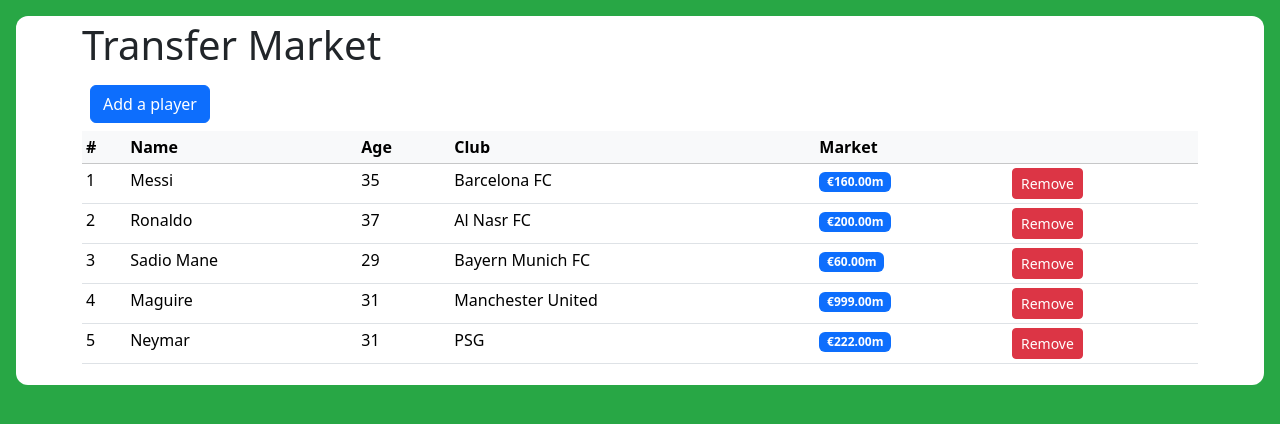
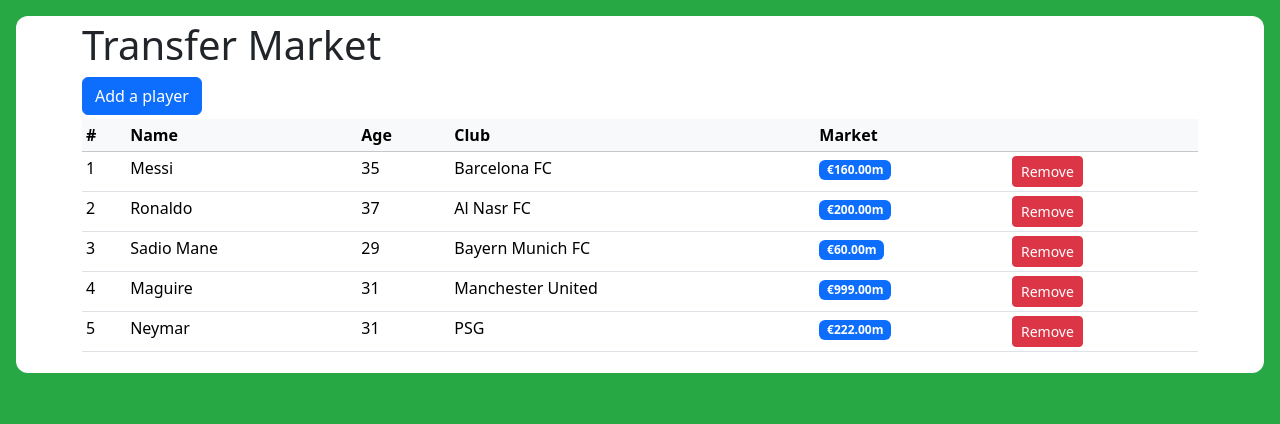
Before and after one commit to uabdirasul/transfermarket, a React (Create React App) app: page / in a window 1280 px wide. Shown: the top 424 px of the page. Built offline with nearby package versions, Linux system fonts and the light colour scheme.

Commit message:
edit margin of btn

```diff
--- a/src/App.js
+++ b/src/App.js
@@ -76,7 +76,7 @@ export default class App extends Component {
           <h1>Transfer Market</h1>
           <div className="row">
             <div className="col">
-              <button className="btn btn-primary m-2" onClick={this.openModal}>
+              <button className="btn btn-primary mb-1" onClick={this.openModal}>
                 Add a player
               </button>
               {modalVisibility ? (
```
